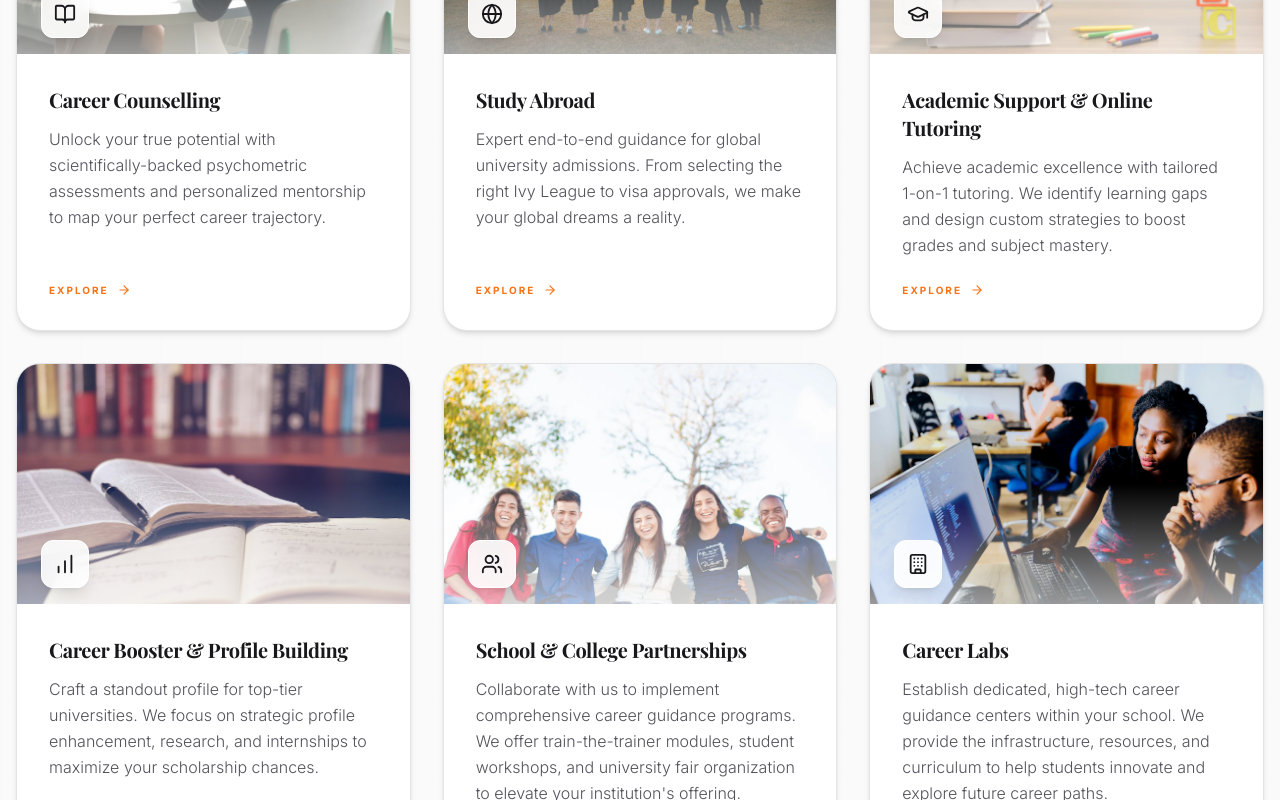
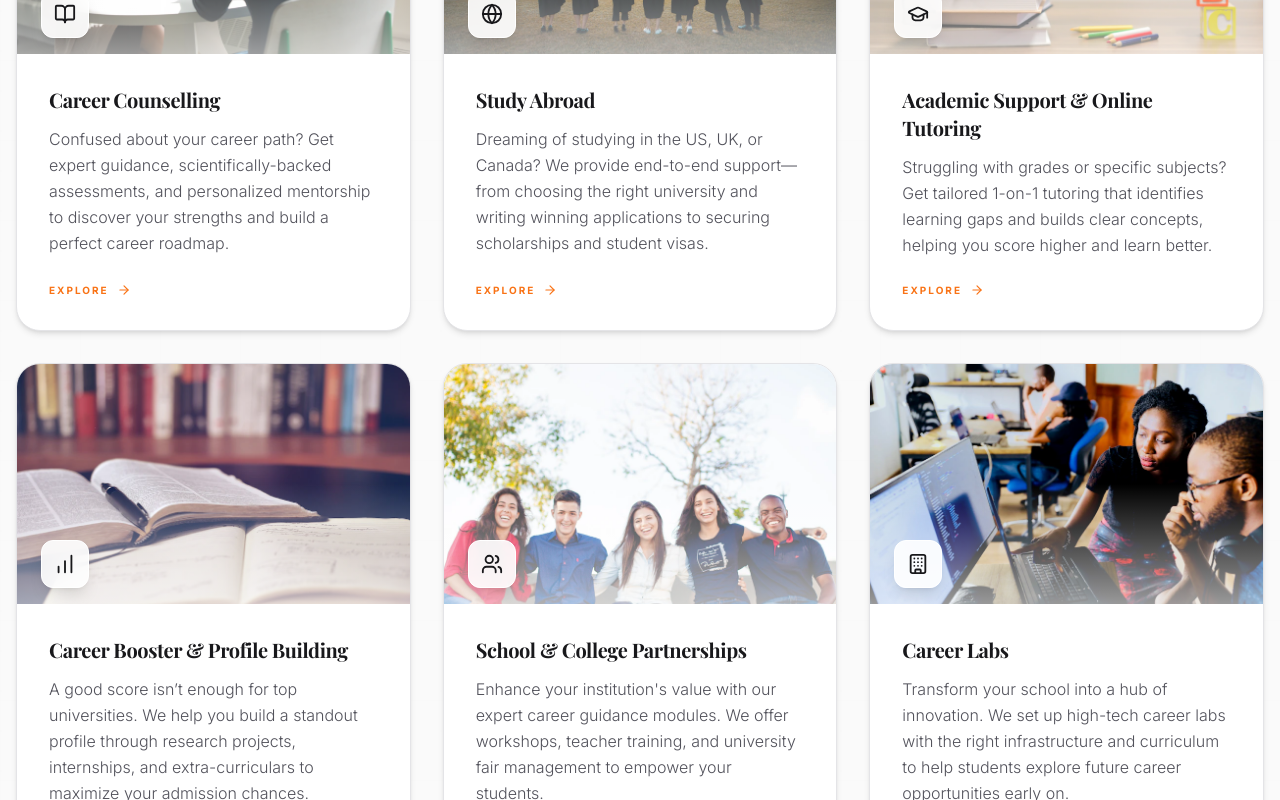
Before and after one commit to Lokender13/TruenorthConsulting, a React (Vite) app: page / in a window 1280 px wide. Shown: the part 1460-2260 px from the top of the page. Built offline with nearby package versions, Linux system fonts and the light colour scheme.

Commit message:
Humanize service descriptions on homepage cards

```diff
--- a/src/components/home/ServicesGrid.tsx
+++ b/src/components/home/ServicesGrid.tsx
@@ -44,7 +44,7 @@ const services = [
         icon: BookOpen,
         title: "Career Counselling",
         slug: "career-counselling-dubai",
-        desc: "Unlock your true potential with scientifically-backed psychometric assessments and personalized mentorship to map your perfect career trajectory.",
+        desc: "Confused about your career path? Get expert guidance, scientifically-backed assessments, and personalized mentorship to discover your strengths and build a perfect career roadmap.",
         color: 'blue' as keyof typeof serviceColors,
         image: careerCounsellingImg
     },
@@ -52,7 +52,7 @@ const services = [
         icon: Globe,
         title: "Study Abroad",
         slug: "study-abroad-consultants-dubai",
-        desc: "Expert end-to-end guidance for global university admissions. From selecting the right Ivy League to visa approvals, we make your global dreams a reality.",
+        desc: "Dreaming of studying in the US, UK, or Canada? We provide end-to-end support—from choosing the right university and writing winning applications to securing scholarships and student visas.",
         color: 'orange' as keyof typeof serviceColors,
         image: studyAbroadImg
     },
@@ -60,7 +60,7 @@ const services = [
         icon: GraduationCap,
         title: "Academic Support & Online Tutoring",
         slug: "online-tutoring-academic-support",
-        desc: "Achieve academic excellence with tailored 1-on-1 tutoring. We identify learning gaps and design custom strategies to boost grades and subject mastery.",
+        desc: "Struggling with grades or specific subjects? Get tailored 1-on-1 tutoring that identifies learning gaps and builds clear concepts, helping you score higher and learn better.",
         color: 'emerald' as keyof typeof serviceColors,
         image: academicSupportImg
     },
@@ -68,7 +68,7 @@ const services = [
         icon: BarChart,
         title: "Career Booster & Profile Building",
         slug: "profile-building-career-booster",
-        desc: "Craft a standout profile for top-tier universities. We focus on strategic profile enhancement, research, and internships to maximize your scholarship chances.",
+        desc: "A good score isn’t enough for top universities. We help you build a standout profile through research projects, internships, and extra-curriculars to maximize your admission chances.",
         color: 'purple' as keyof typeof serviceColors,
         image: testPrepImg
     },
@@ -76,7 +76,7 @@ const services = [
         icon: Users,
         title: "School & College Partnerships",
         slug: "school-career-guidance-programs",
-        desc: "Collaborate with us to implement comprehensive career guidance programs. We offer train-the-trainer modules, student workshops, and university fair organization to elevate your institution's offering.",
+        desc: "Enhance your institution's value with our expert career guidance modules. We offer workshops, teacher training, and university fair management to empower your students.",
         color: 'pink' as keyof typeof serviceColors,
         image: schoolPartnershipsImg
     },
@@ -84,7 +84,7 @@ const services = [
         icon: Building,
         title: "Career Labs",
         slug: "career-lab-setup-schools",
-        desc: "Establish dedicated, high-tech career guidance centers within your school. We provide the infrastructure, resources, and curriculum to help students innovate and explore future career paths.",
+        desc: "Transform your school into a hub of innovation. We set up high-tech career labs with the right infrastructure and curriculum to help students explore future career opportunities early on.",
         color: 'slate' as keyof typeof serviceColors,
         image: careerLabsImg
     },
```
